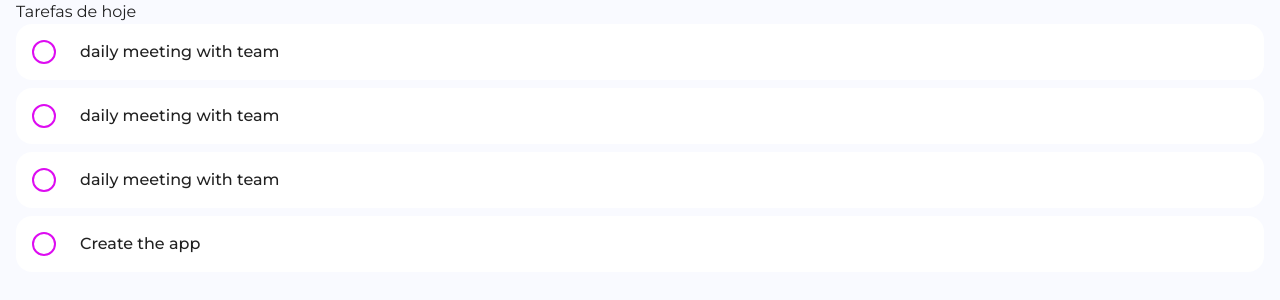
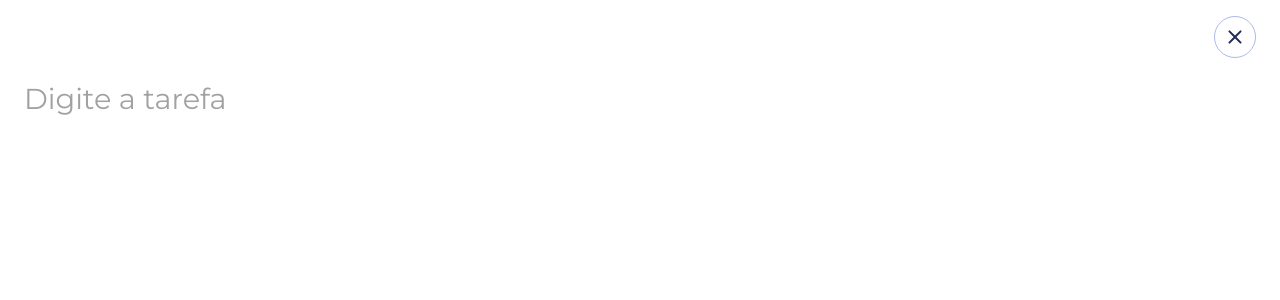
Before and after one commit to victoraugustoas/todo-list, a React (Create React App) app: page / in a window 1280 px wide. Shown: the top 300 px of the page. Built offline with nearby package versions, Linux system fonts and the light colour scheme.

Commit message:
[Feat] Added layout component and dialog too add new task

```diff
--- a/src/App.tsx
+++ b/src/App.tsx
@@ -1,6 +1,7 @@
 import { CssBaseline, ThemeProvider, useMediaQuery } from "@mui/material";
 import React from "react";
 import { getApplicationTheme } from "./components/Theme";
+import { LayoutContextProvider } from "./contexts/LayoutContext";
 import { Homepage } from "./pages/home";
 
 export const App: React.FC = () => {
@@ -10,9 +11,11 @@ export const App: React.FC = () => {
 
   return (
     <ThemeProvider theme={theme}>
-      <CssBaseline />
+      <LayoutContextProvider>
+        <CssBaseline />
 
-      <Homepage />
+        <Homepage />
+      </LayoutContextProvider>
     </ThemeProvider>
   );
 };
--- /dev/null
+++ b/src/components/DialogAddTask/index.tsx
@@ -0,0 +1,80 @@
+import CloseRoundedIcon from "@mui/icons-material/CloseRounded";
+import {
+  Dialog,
+  DialogContent,
+  DialogTitle,
+  IconButton,
+  Paper,
+  TextField,
+} from "@mui/material";
+import { Box } from "@mui/system";
+import { motion } from "framer-motion";
+import { useState } from "react";
+import { useLayoutContext } from "../../contexts/LayoutContext";
+
+export const DialogAddTask: React.FC = () => {
+  const { openDialogNewTask, setOpenDialogNewTask } = useLayoutContext();
+
+  const [newTask, setNewTask] = useState({ description: "" });
+  const closeDialog = () => setOpenDialogNewTask(false);
+
+  return (
+    <Dialog
+      open={openDialogNewTask}
+      onClose={closeDialog}
+      fullScreen
+      TransitionComponent={(props) => {
+        return (
+          <>
+            <Box
+              component={motion.div}
+              style={{ position: "fixed", bottom: 0, right: 0, zIndex: 1400 }}
+              initial={{ transform: "scale3d(0,0,0)" }}
+              animate={{
+                transform: "scale3d(100, 100,1)",
+                transitionEnd: { zIndex: 0 },
+              }}
+              transition={{ duration: 1 }}
+            >
+              <Paper
+                sx={{ height: "2rem", width: "2rem", borderRadius: "50%" }}
+              />
+            </Box>
+            <Box
+              sx={{ height: "100%", width: "100%" }}
+              component={motion.div}
+              initial={{ opacity: 0 }}
+              animate={{ opacity: 1 }}
+              transition={{ duration: 1, delay: 0.5 }}
+            >
+              {props.children}
+            </Box>
+          </>
+        );
+      }}
+    >
+      <DialogTitle sx={{ display: "flex", justifyContent: "flex-end" }}>
+        <IconButton
+          onClick={closeDialog}
+          color="primary"
+          sx={{ border: (theme) => `1px solid ${theme.palette.primary.main}` }}
+        >
+          <CloseRoundedIcon />
+        </IconButton>
+      </DialogTitle>
+      <DialogContent>
+        <TextField
+          placeholder="Digite a tarefa"
+          variant="standard"
+          color="primary"
+          value={newTask.description}
+          fullWidth
+          InputProps={{ disableUnderline: true, sx: { fontSize: "1.8rem" } }}
+          onChange={({ target }) =>
+            setNewTask((old) => ({ ...old, description: target.value }))
+          }
+        />
+      </DialogContent>
+    </Dialog>
+  );
+};
--- /dev/null
+++ b/src/components/Layout/index.tsx
@@ -0,0 +1,33 @@
+import AddIcon from "@mui/icons-material/Add";
+import { Fab } from "@mui/material";
+import { Box, BoxProps } from "@mui/system";
+import { useLayoutContext } from "../../contexts/LayoutContext";
+import { DialogAddTask } from "../DialogAddTask";
+
+export interface LayoutProps extends BoxProps {
+  showAddTask?: boolean;
+}
+
+export const Layout: React.FC<LayoutProps> = ({
+  children,
+  showAddTask,
+  ...props
+}) => {
+  const { setOpenDialogNewTask } = useLayoutContext();
+
+  return (
+    <Box {...props} sx={{ px: 2, ...props.sx, position: "relative" }}>
+      {children}
+      <Box sx={{ position: "fixed", bottom: "2rem", right: "2rem" }}>
+        <Fab
+          onClick={() => setOpenDialogNewTask(true)}
+          color="secondary"
+          aria-label="add"
+        >
+          <AddIcon />
+        </Fab>
+      </Box>
+      <DialogAddTask />
+    </Box>
+  );
+};
--- a/src/components/Theme/index.ts
+++ b/src/components/Theme/index.ts
@@ -5,6 +5,7 @@ import { darken } from "@mui/system";
 export const getApplicationTheme = (mode: PaletteMode) => {
   const palette = createPalette({
     primary: { main: "#ADBAEB" },
+    secondary: { main: "#0767F8" },
     mode,
     ...(mode === "dark"
       ? { background: { paper: darken("#FFF", 0.87) } }
@@ -18,7 +19,14 @@ export const getApplicationTheme = (mode: PaletteMode) => {
       MuiButton: {
         styleOverrides: {
           outlinedPrimary: {
-            color: palette.mode === "dark" ? palette.primary.dark : "#020417",
+            color: palette.mode === "dark" ? palette.primary.dark : "#212B55",
+          },
+        },
+      },
+      MuiIconButton: {
+        styleOverrides: {
+          colorPrimary: {
+            color: palette.mode === "dark" ? palette.primary.dark : "#212B55",
           },
         },
       },
--- /dev/null
+++ b/src/contexts/LayoutContext.tsx
@@ -0,0 +1,28 @@
+import { createContext, useContext, useState } from "react";
+
+export interface LayoutContextProps {
+  openDialogNewTask: boolean;
+  setOpenDialogNewTask: React.Dispatch<React.SetStateAction<boolean>>;
+}
+
+const LayoutContext = createContext({} as LayoutContextProps);
+
+export const LayoutContextProvider: React.FC = ({ children }) => {
+  const [openDialogNewTask, setOpenDialogNewTask] = useState(true);
+
+  return (
+    <LayoutContext.Provider value={{ openDialogNewTask, setOpenDialogNewTask }}>
+      {children}
+    </LayoutContext.Provider>
+  );
+};
+
+export const useLayoutContext = () => {
+  const context = useContext(LayoutContext);
+  if (Object.values(context).length === 0) {
+    throw new Error(
+      "useLayoutContext não pode ser utilizado fora de um LayoutContextProvider"
+    );
+  }
+  return context;
+};
--- a/src/pages/home.tsx
+++ b/src/pages/home.tsx
@@ -3,6 +3,8 @@ import { Box } from "@mui/system";
 import { motion } from "framer-motion";
 import { useState } from "react";
 import { CardTask } from "../components/cardTask";
+import AddIcon from "@mui/icons-material/Add";
+import { Layout } from "../components/Layout";
 
 const Homepage: React.FC = () => {
   const [tasks, setTasks] = useState([
@@ -13,7 +15,7 @@ const Homepage: React.FC = () => {
   ]);
 
   return (
-    <Box sx={{ px: 2 }}>
+    <Layout showAddTask >
       <Typography>Tarefas de hoje</Typography>
 
       <Box
@@ -37,7 +39,7 @@ const Homepage: React.FC = () => {
           />
         ))}
       </Box>
-    </Box>
+    </Layout>
   );
 };
 
```
